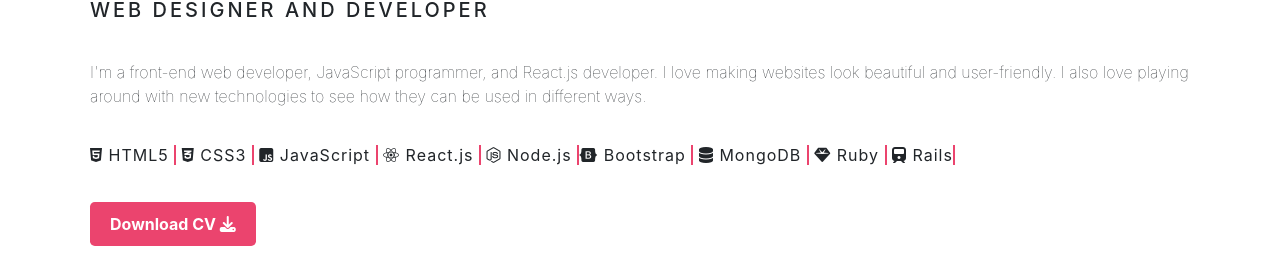
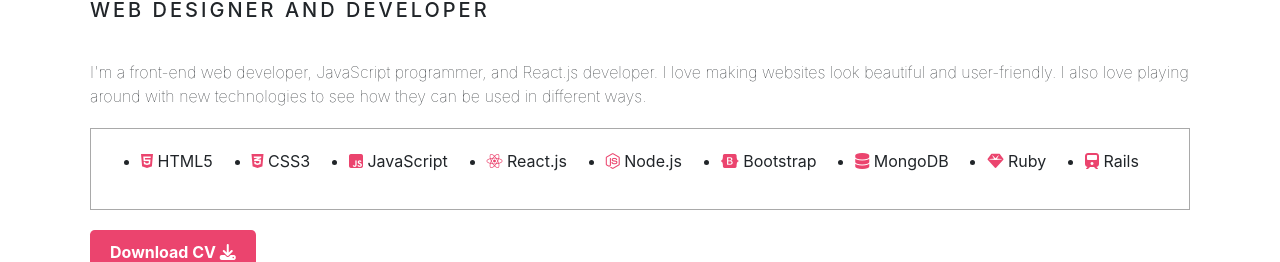
Before and after one commit to tonyoseko99/my-portfollio, a React (Create React App) app: page / in a window 1280 px wide. Shown: the part 1000-1262 px from the top of the page. Built offline with nearby package versions, Linux system fonts and the light colour scheme; some icons are missing.

Commit message:
add skills

```diff
--- a/src/App.css
+++ b/src/App.css
@@ -171,14 +171,27 @@ html {
   border: 2px solid #eb446e;
 }
 
-.about__skillset--item{
-  letter-spacing: 1px;
-  margin-bottom: 20px;
-  padding: 15px 0;
+.about__skillset{
+  border: 1px solid darkgray;
+  display: flex;
+  flex-direction: column;
+  justify-content: center;
+  align-items: left;
+  padding: 20px;
+  margin: 20px 0;
+  width: 100%;
 }
 
-.about__skillset--item span {
-  border-right: 2px solid #eb446e;
+.about__skillset--item{
+  display: flex;
+  flex-direction: row;
+  justify-content: space-between;
+  align-items: center;
+  padding: 0 30px;
+}
+
+.about__skillset--item > li > i{
+  color: #eb446e;
 }
 
 .about__container h2,
--- a/src/components/About.js
+++ b/src/components/About.js
@@ -14,44 +14,54 @@ function About({ handleClick }) {
         </p>
         {/* list skillset */}
         <div className="about__skillset">
-          <div className="about__skillset--item">
+          <ul className="about__skillset--item">
+            <li>
               <i class="fab fa-html5"></i>
               <span> HTML5 </span>
-            &nbsp;
+            </li>
 
+            <li>
               <i class="fab fa-css3-alt"></i>
               <span> CSS3 </span>
-            &nbsp;
+            </li>
 
+            <li>
               <i class="fab fa-js-square"></i>
               <span> JavaScript </span>
-            &nbsp;
+            </li>
 
+            <li>
               <i class="fab fa-react"></i>
               <span> React.js </span>
-            &nbsp;
+            </li>
 
+            <li>
               <i class="fab fa-node-js"></i>
               <span> Node.js </span>
-
+            </li>
+            <li>
               <i class="fab fa-bootstrap"></i>
               <span> Bootstrap </span>
-            &nbsp;
+            </li>
 
             {/* mongoDB */}
+            <li>
               <i class="fas fa-database"></i>
               <span> MongoDB </span>
-            &nbsp;
+            </li>
 
             {/* ruby */}
+            <li>
               <i class="fas fa-gem"></i>
               <span> Ruby </span>
-            &nbsp;
+            </li>
 
             {/* rails */}
+            <li>
               <i class="fas fa-train"></i>
               <span> Rails </span>
-          </div>
+            </li>
+          </ul>
         </div>
         <a className="">
           <button
```
Lines whose indentation alone changed are shown as unchanged.
